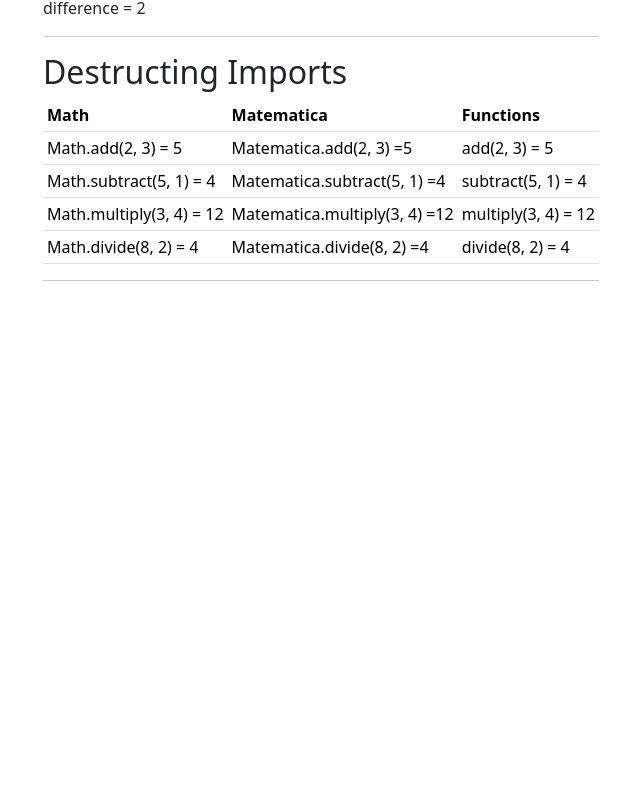
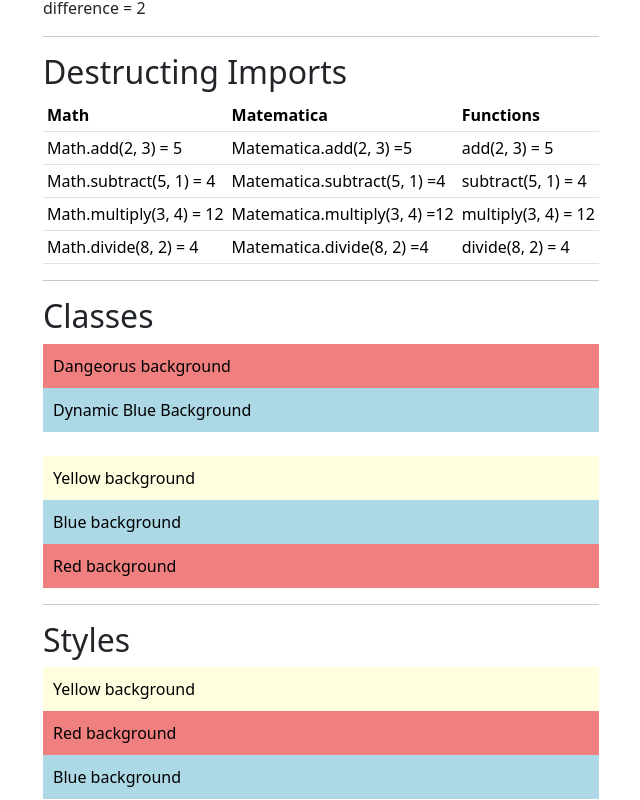
Before and after one commit to emilytaylor6/kambaz-next-js, a Next.js app: page /labs/lab3 in a window 1280 px wide. Shown: the part 3963-4763 px from the top of the page, without its empty margins (58-698 px from the left). Before the commit the page ends 4261 px from the top, so only its background shows below. Built offline with nearby package versions, Linux system fonts and the light colour scheme.

Commit message:
Completed 3.4: Added classes and styles.

```diff
--- /dev/null
+++ b/app/labs/lab3/Classes.css
@@ -0,0 +1,6 @@
+.wd-bg-yellow    { background-color: lightyellow; }
+.wd-bg-blue      { background-color: lightblue;   }
+.wd-bg-red       { background-color: lightcoral;  }
+.wd-bg-green     { background-color: lightgreen;  }
+.wd-fg-black     { color: black;                  }
+.wd-padding-10px { padding: 10px;                 }
--- /dev/null
+++ b/app/labs/lab3/Classes.tsx
@@ -0,0 +1,28 @@
+import './Classes.css';
+export default function Classes() {
+    const color = "blue";
+    const dangerous = true;
+  return (
+    <div>
+      <h2>Classes</h2>
+      <div className={`${dangerous ? 'wd-bg-red' : 'wd-bg-green'} wd-fg-black wd-padding-10px`}>
+        Dangeorus background
+      </div>
+
+      <div className={`wd-bg-${color} wd-fg-black wd-padding-10px`}>
+        Dynamic Blue Background
+      </div>
+      <br/>
+
+      <div className="wd-bg-yellow
+            wd-fg-black wd-padding-10px">
+        Yellow background  </div>
+      <div className="wd-bg-blue
+            wd-fg-black wd-padding-10px">
+        Blue background    </div>
+      <div className="wd-bg-red
+            wd-fg-black wd-padding-10px">
+        Red background     </div><hr/>
+    </div>
+  )
+};
--- /dev/null
+++ b/app/labs/lab3/Styles.tsx
@@ -0,0 +1,19 @@
+export default function Styles() {
+  const colorBlack = { color: "black" };
+  const padding10px = { padding: "10px" };
+  const bgBlue = { "backgroundColor": "lightblue",
+                  "color": "black",   ...padding10px
+  };
+  const bgRed = {
+    "backgroundColor": "lightcoral",
+    ...colorBlack,   ...padding10px
+  };
+  return(
+    <div id="wd-styles">
+      <h2>Styles</h2>
+      <div style={{backgroundColor: "lightyellow", color: "black", padding: "10px" }}>
+        Yellow background</div>
+      <div style={ bgRed }> Red background </div>
+      <div style={ bgBlue }>Blue background</div>
+    </div>
+);};
--- a/app/labs/lab3/page.tsx
+++ b/app/labs/lab3/page.tsx
@@ -2,6 +2,7 @@
 import ArrayIndexAndLength from "./ArrayIndexAndLength";
 import ArrowFunctions from "./ArrowFunctions";
 import BooleanVariables from "./BooleanVariables";
+import Classes from "./Classes";
 import ConditionalOutputIfElse from "./ConditionalOutputIfElse";
 import ConditionalOutputInline from "./ConditionalOutputInline";
 import Destructing from "./Destructing";
@@ -19,6 +20,7 @@
 import MapFunction from "./MapFunction";
 import SimpleArrays from "./SimpleArrays";
 import Spreading from "./Spreader";
+import Styles from "./Styles";
 import TemplateLiterals from "./TemplateLiterals";
 import TernaryOperator from "./TernaryOperator";
 import VariablesAndConstants from "./VariablesAndConstants";
@@ -60,5 +62,9 @@
       <FunctionDestructing/>
       <DestructingImports/>
 
+      {/* 3.5 */}
+      <Classes/>
+      <Styles/>
+
     </div>
 );}
```
